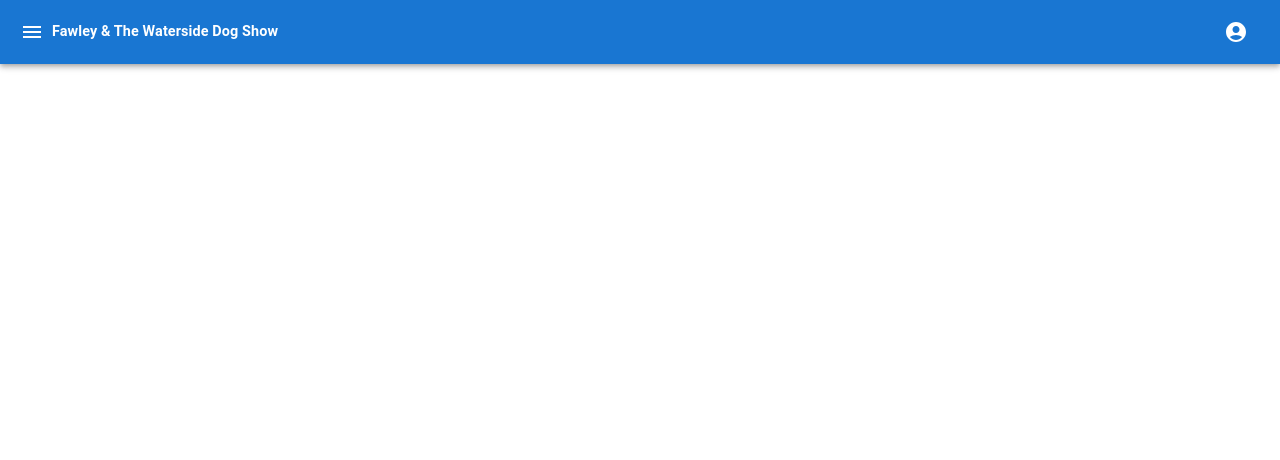
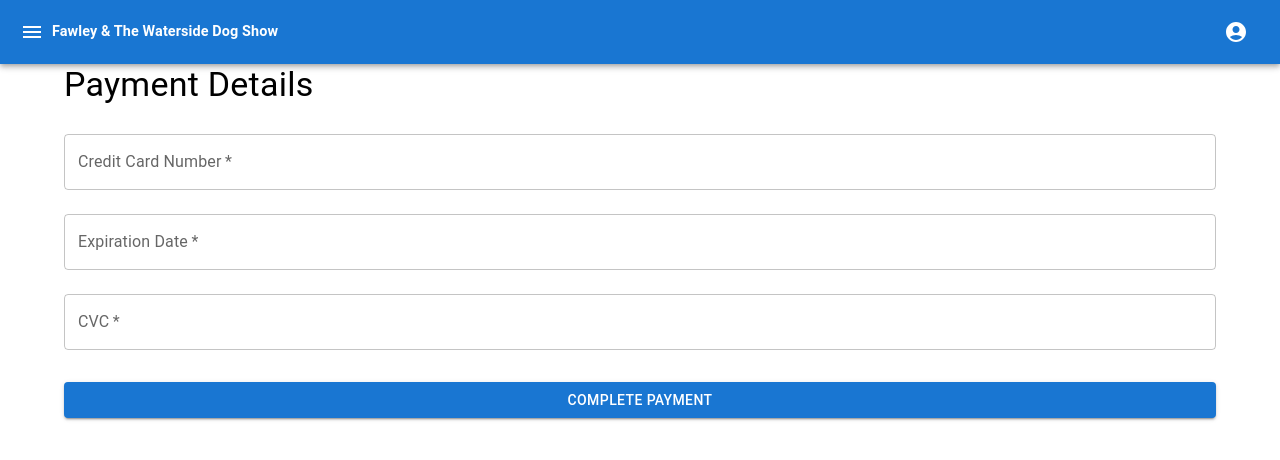
Before and after one commit to eddiemosh/fawley-waterside-dog-show, a React (Create React App) app: page /fawley-waterside-dog-show/payment-options in a window 1280 px wide. Shown: the top 460 px of the page. Built offline with nearby package versions, Linux system fonts and the light colour scheme.

Commit message:
Adding payment options

```diff
--- a/src/App.js
+++ b/src/App.js
@@ -6,6 +6,7 @@ import Home from './home/home';
 import Events from './components/events/events';
 import TicketSelection from './components/tickets/ticket-selection';
 import Payments from './components/payments/payments';
+import PaymentOptions from "./components/payments/payment-options/payment-options";
 
 const basename = '/fawley-waterside-dog-show';
 
@@ -18,6 +19,7 @@ function App() {
                 <Route path="/events" element={<Events/>}/>
                 <Route path="/tickets" element={<TicketSelection/>}/>
                 <Route path="/payments" element={<Payments/>}/>
+                <Route path="/payment-options" element={<PaymentOptions/>}/>
             </Routes>
         </Router>
     );
--- /dev/null
+++ b/src/components/payments/payment-options/payment-options.js
@@ -0,0 +1,45 @@
+// src/components/PaymentOptions.js
+import React from 'react';
+import { Container, Typography, TextField, Button, Box } from '@mui/material';
+
+const PaymentOptions = () => {
+    const handleCompletePayment = () => {
+        // Payment logic here (integration with Stripe, PayPal, etc.)
+        console.log("Payment Completed");
+    };
+
+    return (
+        <Container>
+            <Typography variant="h4" gutterBottom>
+                Payment Details
+            </Typography>
+            <form onSubmit={handleCompletePayment}>
+                <TextField
+                    label="Credit Card Number"
+                    fullWidth
+                    required
+                    margin="normal"
+                />
+                <TextField
+                    label="Expiration Date"
+                    fullWidth
+                    required
+                    margin="normal"
+                />
+                <TextField
+                    label="CVC"
+                    fullWidth
+                    required
+                    margin="normal"
+                />
+                <Box mt={3}>
+                    <Button type="submit" variant="contained" color="primary" fullWidth>
+                        Complete Payment
+                    </Button>
+                </Box>
+            </form>
+        </Container>
+    );
+};
+
+export default PaymentOptions;
--- a/src/components/payments/payments.js
+++ b/src/components/payments/payments.js
@@ -3,8 +3,10 @@ import React, { useState } from 'react';
 import { Container, Typography, TextField, Button, Grid, IconButton, Box } from '@mui/material';
 import { Add, Remove } from '@mui/icons-material';
 import './payments.css'; // Import custom CSS for additional styling if needed
+import { useNavigate } from "react-router-dom";
 
 const Payments = () => {
+    const navigate = useNavigate();
     const [userInfo, setUserInfo] = useState({
         firstName: '',
         lastName: '',
@@ -42,6 +44,7 @@ const Payments = () => {
         event.preventDefault();
         console.log('User Info:', userInfo);
         console.log('Dogs Info:', dogs);
+        navigate('/payment-options');
         // Handle the submission logic here
     };
 
```
